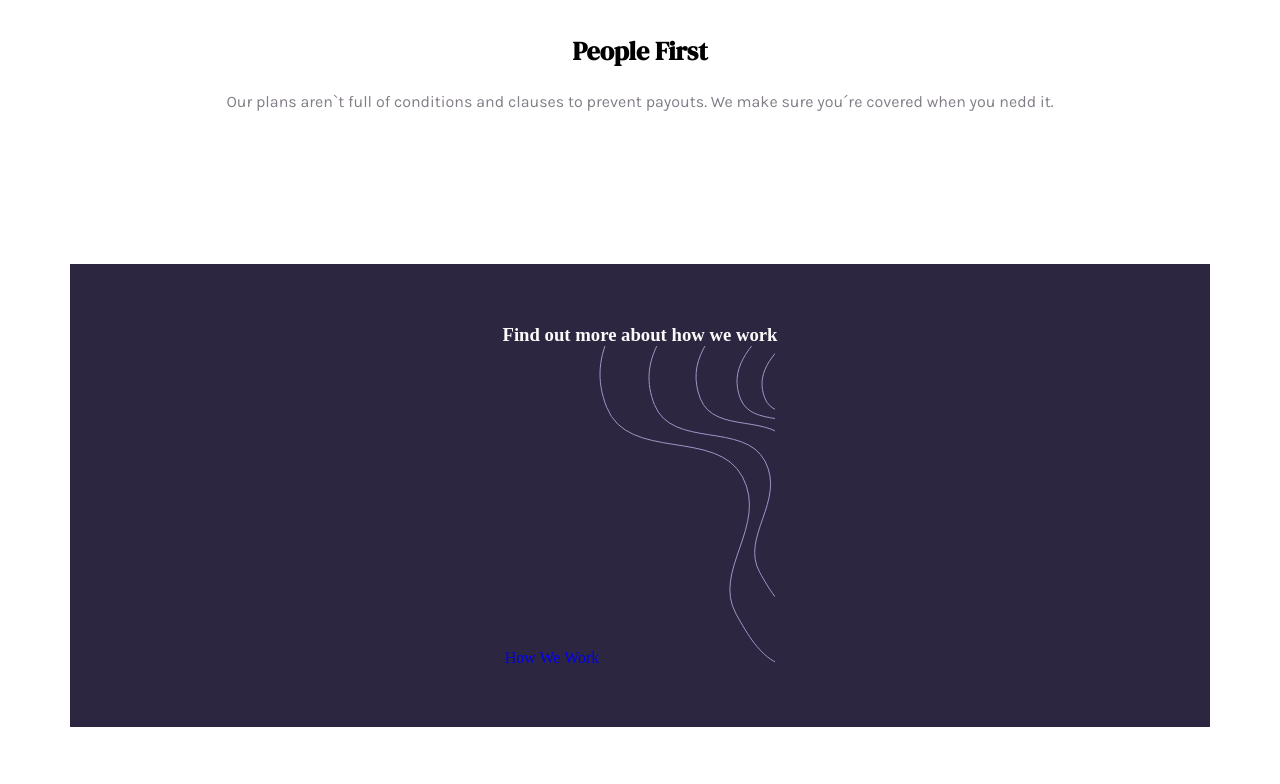
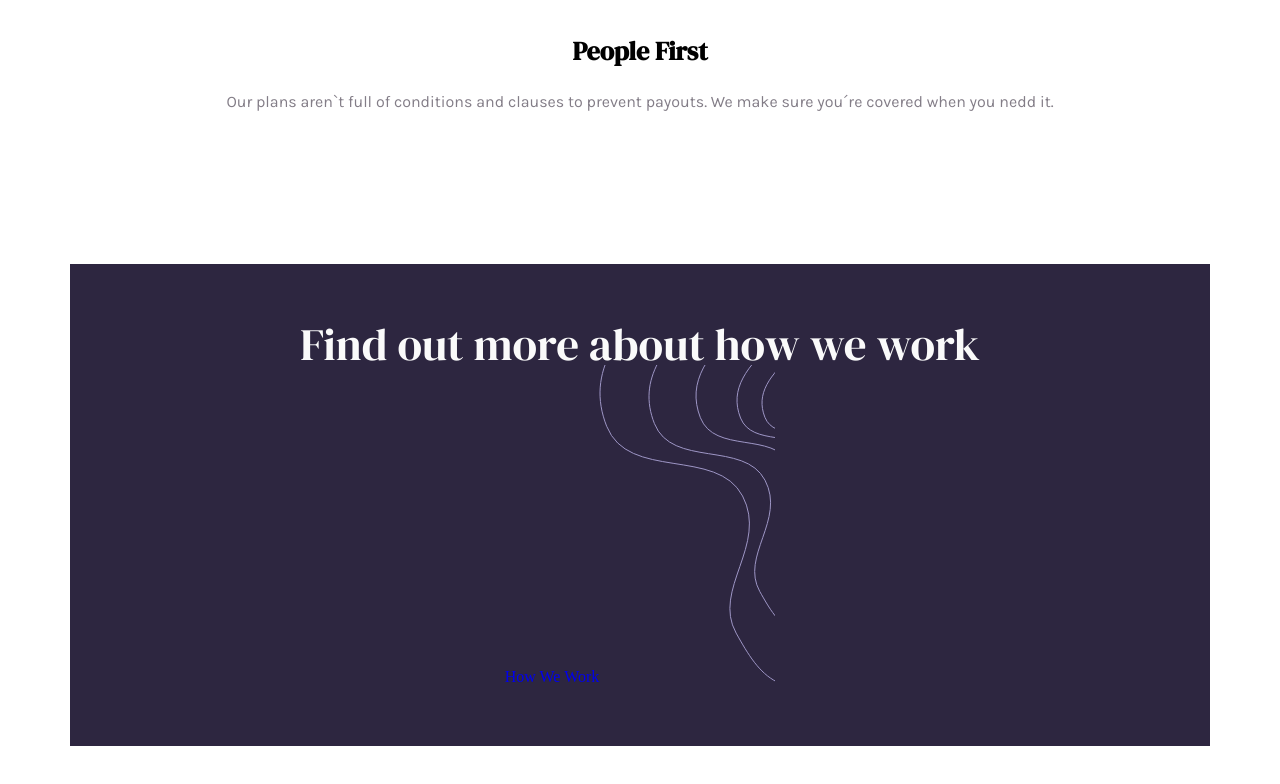
Before and after one commit to higor-costa/pagina-de-destino-insure, a React (Vite) app: page / in a window 1280 px wide. Shown: the part 2907-3691 px from the top of the page. Built offline with nearby package versions, Linux system fonts and the light colour scheme.

Commit message:
Declara estilo do título do conteúdo secundário

```diff
--- a/src/style/components/Main.module.scss
+++ b/src/style/components/Main.module.scss
@@ -54,4 +54,11 @@
   position: relative;
   padding: 60px 20px;
   margin-top: 150px;
+
+  h3 {
+    @include fonte-titulo(45);
+    font-weight: normal;
+    z-index: 100;
+    position: relative;
+  }
 }
```
